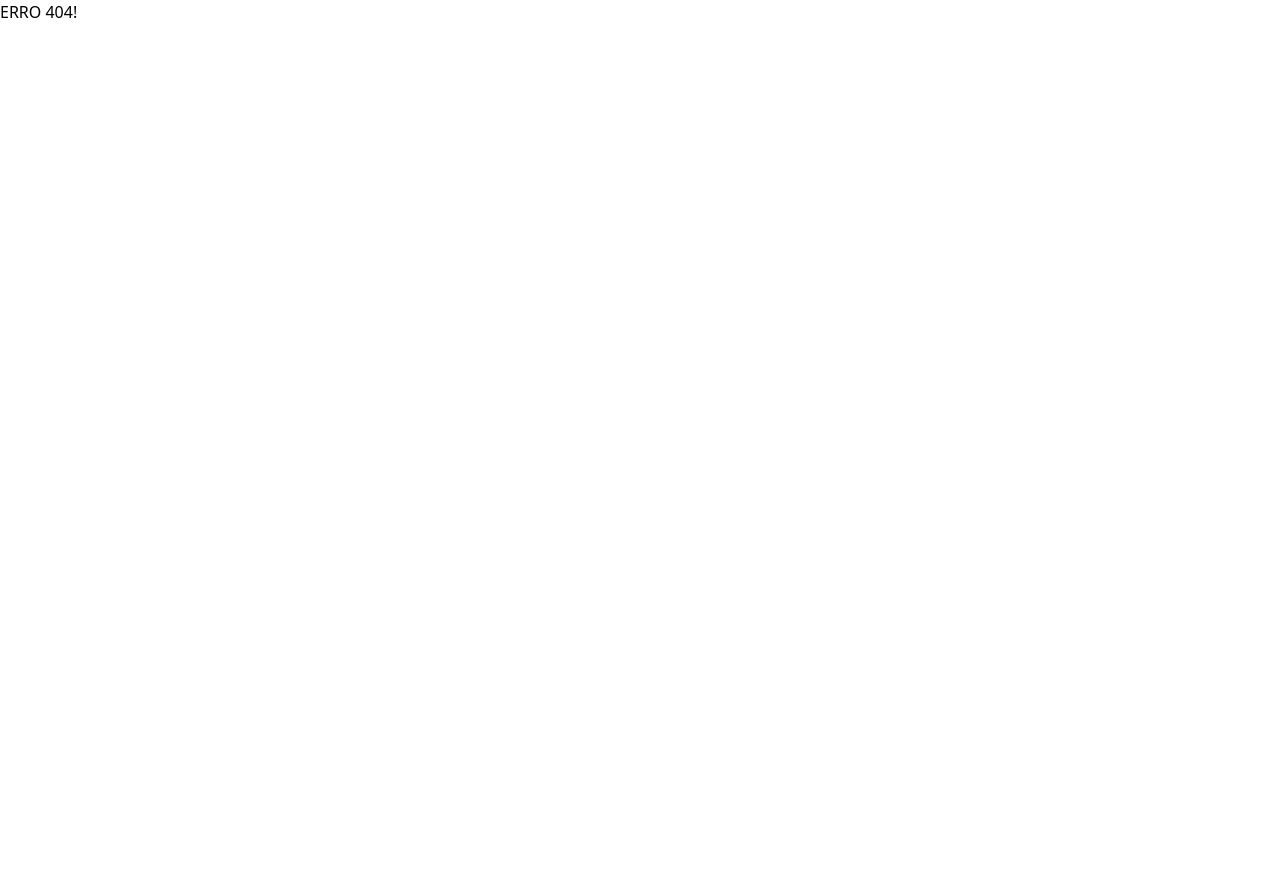
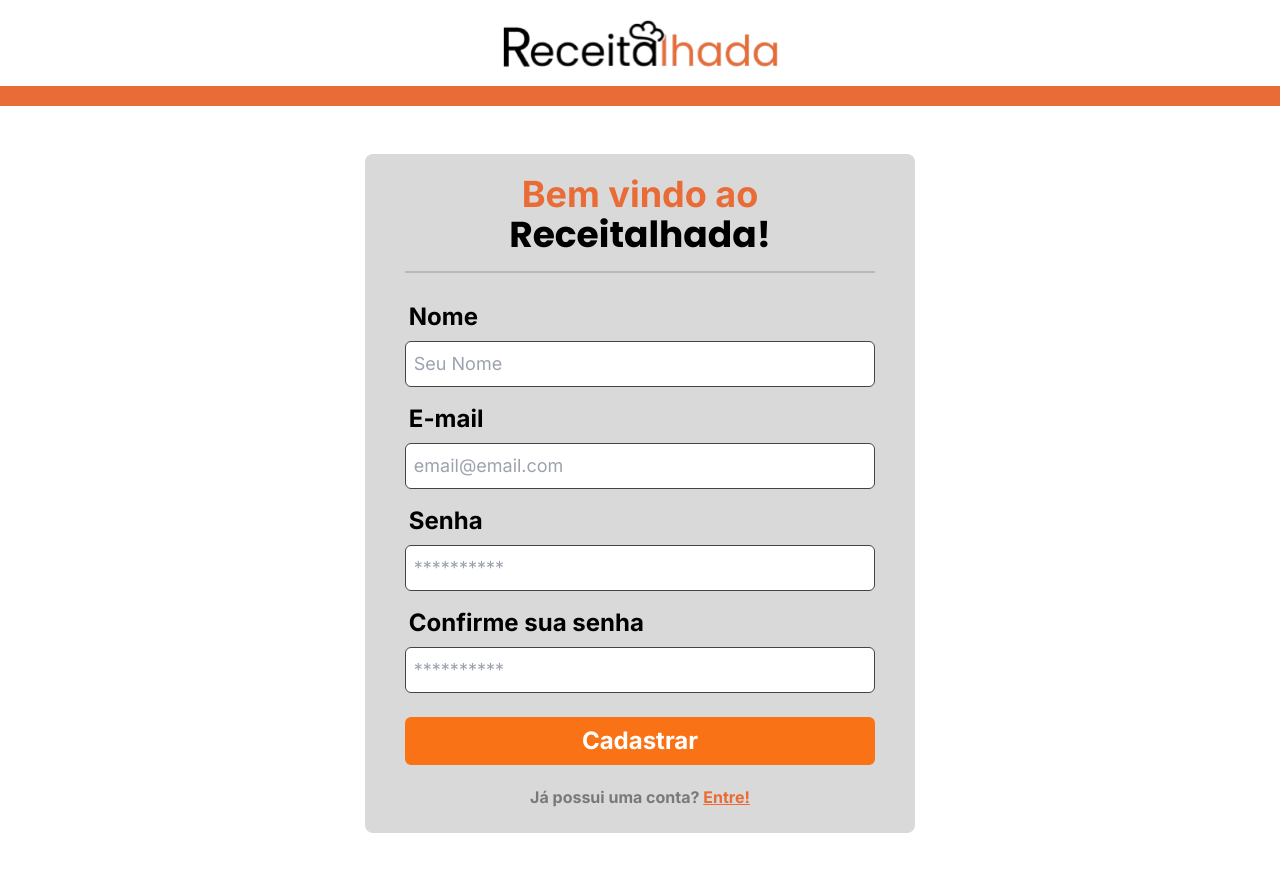
Before and after one commit to MuriloZague/receitalhada, a React (Vite) app: page /cadastro in a window 1280 px wide. Before the commit this address had no page. Shown: the top 872 px of the page. Before the commit the page ends 800 px from the top, so only its background shows below. Built offline with nearby package versions, Linux system fonts and the light colour scheme.

Commit message:
signup added

```diff
--- a/src/components/Header.tsx
+++ b/src/components/Header.tsx
@@ -8,7 +8,6 @@ type HeaderProps = {
     account: Boolean;
     title: Boolean;
 }
-
 
 export default function Header({account, title}: HeaderProps) {
 
@@ -22,6 +21,10 @@ export default function Header({account, title}: HeaderProps) {
     const goToLogin = () => {
         navigate('/login');
     };
+
+    const goToSignUp = () => {
+        navigate('/cadastro')
+    }
 
     const goToHome = () => {
         navigate('/')
@@ -40,7 +43,7 @@ export default function Header({account, title}: HeaderProps) {
                     <div className="absolute right-5 top-20 bg-white border border-gray-300 shadow-md p-2 px-8 rounded">
                     <p className="cursor-pointer hover:text-gray-700 mb-1 text-center" onClick={goToLogin}>Entrar</p>
                     <hr />
-                    <p className="cursor-pointer hover:text-gray-700 text-center">Cadastrar</p>
+                    <p className="cursor-pointer hover:text-gray-700 text-center" onClick={goToSignUp}>Cadastrar</p>
                 </div>
                 )}
             </div>
@@ -51,13 +54,6 @@ export default function Header({account, title}: HeaderProps) {
                 <img className='mt-1 cursor-pointer' src={ACCOUNT} width={45} onClick={toggleMenu} />
             )}
 
-            {isMenuOpen && (
-                <div className="absolute right-5 top-20 bg-white border border-gray-300 shadow-md p-2 px-8 rounded">
-                <p className="cursor-pointer hover:text-gray-700 mb-1 text-center" onClick={goToLogin}>Entrar</p>
-                <hr />
-                <p className="cursor-pointer hover:text-gray-700 text-center">Cadastrar</p>
-            </div>
-            )}
         </div>
         }
             <div className="lineorange h-5">
--- a/src/components/SignInForm.tsx
+++ b/src/components/SignInForm.tsx
@@ -1,6 +1,7 @@
 import { useForm } from "react-hook-form";
 import { z } from 'zod'
 import { zodResolver } from "@hookform/resolvers/zod";
+import { useNavigate } from 'react-router-dom'
 
 
 const signInSchema = z.object({
@@ -14,12 +15,22 @@ type SignInSchema = z.infer<typeof signInSchema>
 
 export default function SignIn() {
 
+ const navigate = useNavigate()
+
+
  const { register, handleSubmit, formState: {errors} } = useForm<SignInSchema>({
     resolver: zodResolver(signInSchema)
  })
 
  const handleSignIn = (data: SignInSchema) => {
-    console.log(data)
+   // console.log(data)
+ }
+
+ const goToSignUp = () => {
+    navigate('/cadastro')
+ }
+ const goToForgetPass = () => {
+    navigate('/esqueciasenha')
  }
 
  return (
@@ -49,12 +60,12 @@ export default function SignIn() {
         <input id="remember" className="w-5 h-5 border-customStoke borde" type="checkbox" {...register('remember', {required: true})}/>
         <label htmlFor="remember" className="inter ml-2 text-customGray">Lembrar Senha</label>
         </div>
-        <label className="inter font-bold text-customGray underline"><a href="">Esqueceu sua senha?</a></label>
+        <label className="inter font-bold text-customGray underline"><a className="cursor-pointer" onClick={goToForgetPass}>Esqueceu sua senha?</a></label>
     </div>
 
-    <button type="submit" className="bg-orange-500 text-white inter text-2xl font-bold p-2 mb-5">Login</button>
+    <button type="submit" className="bg-orange-500 text-white inter text-2xl font-bold p-2 mb-5 rounded-md">Login</button>
 
-    <p className="text-center text-customGray font-bold inter mb-1">Não possui uma conta? <a href="" className="textorange underline">Crie uma!</a></p>
+    <p className="text-center text-customGray font-bold inter mb-1">Não possui uma conta? <a onClick={goToSignUp} className="textorange underline cursor-pointer">Crie uma!</a></p>
     </form>
 
     </section>
--- a/src/components/SignUpForm.tsx
+++ b/src/components/SignUpForm.tsx
@@ -0,0 +1,63 @@
+import { useForm } from "react-hook-form";
+import { z } from 'zod';
+import { zodResolver } from "@hookform/resolvers/zod";
+import { useNavigate } from 'react-router-dom';
+
+const signInSchema = z.object({
+    nome: z.string().min(1, { message: 'Este campo é obrigatório' }),
+    email: z.string().min(1, { message: 'O e-mail é obrigatório' }).email({ message: 'Formato de e-mail inválido' }),
+    senha: z.string().min(6, { message: 'A senha deve ter no mínimo 6 caracteres' }),
+    csenha: z.string().min(1, { message: 'Este campo é obrigatório' }),
+}).refine((data) => data.senha === data.csenha, {
+    message: 'As senhas não coincidem',
+    path: ['csenha'],
+});
+
+type SignInSchema = z.infer<typeof signInSchema>;
+
+export default function SignUp() {
+    const navigate = useNavigate();
+
+    const { register, handleSubmit, formState: { errors } } = useForm<SignInSchema>({
+        resolver: zodResolver(signInSchema)
+    });
+
+    const handleSignIn = (data: SignInSchema) => {
+      //  console.log(data);
+    };
+
+    const goToLogin = () => {
+        navigate('/login');
+    };
+
+    return (
+        <section className="loginpg m-auto mt-12 rounded-lg p-5 px-10 mb-12">
+            <div className="mb-4">
+                <p className="receita text-4xl text-center font-bold"><span className="textorange">Bem vindo ao</span> Receitalhada!</p>
+            </div>
+            <div className="h-0.5 line"></div>
+
+            <form onSubmit={handleSubmit(handleSignIn)} className="flex flex-col">
+                <label htmlFor="nome" className="text-2xl inter font-bold mt-7 ml-1">Nome</label>
+                <input className="border border-customStoke mt-2 p-2 rounded-md inter text-lg" type="text" placeholder="Seu Nome" {...register('nome', { required: true })}/>
+                {errors.nome && <p className="text-red-500">{errors.nome.message}</p>}
+
+                <label htmlFor="email" className="text-2xl inter font-bold mt-4 ml-1">E-mail</label>
+                <input className="border border-customStoke mt-2 p-2 rounded-md inter text-lg" type="email" placeholder="email@email.com" {...register('email', { required: true })}/>
+                {errors.email && <p className="text-red-500">{errors.email.message}</p>}
+
+                <label className="text-2xl inter font-bold mt-4 ml-1" htmlFor="senha">Senha</label>
+                <input className="border border-customStoke mt-2 p-2 rounded-md inter text-lg" type="password" placeholder="**********" {...register('senha', { required: true })}/>
+                {errors.senha && <p className="text-red-500">{errors.senha.message}</p>}
+
+                <label className="text-2xl inter font-bold mt-4 ml-1" htmlFor="csenha">Confirme sua senha</label>
+                <input className="border border-customStoke mt-2 p-2 rounded-md inter text-lg" type="password" placeholder="**********" {...register('csenha', { required: true })}/>
+                {errors.csenha && <p className="text-red-500">{errors.csenha.message}</p>}
+
+                <button type="submit" className="bg-orange-500 text-white inter text-2xl font-bold p-2 mb-5 mt-6 rounded-md">Cadastrar</button>
+
+                <p className="text-center text-customGray font-bold inter mb-1">Já possui uma conta? <a onClick={goToLogin} className="textorange underline cursor-pointer">Entre!</a></p>
+            </form>
+        </section>
+    );
+}
--- /dev/null
+++ b/src/routes/ForgotPass.tsx
@@ -0,0 +1,7 @@
+export default function ForgotPass() {
+    return (
+        <div>
+            <p className="receita text-4xl">Desenvolvimento!</p>
+        </div>
+    );
+}
--- /dev/null
+++ b/src/routes/SignUp.tsx
@@ -0,0 +1,11 @@
+import Header from "../components/Header";
+import SignUp from "../components/SignUpForm";
+
+export default function SignUpPage() {
+    return (
+        <div>
+            <Header title={true} account={false}/>
+            <SignUp/>
+        </div>
+    );
+}
```
Also changed, not shown: src/main.tsx (+8 -0 lines).
